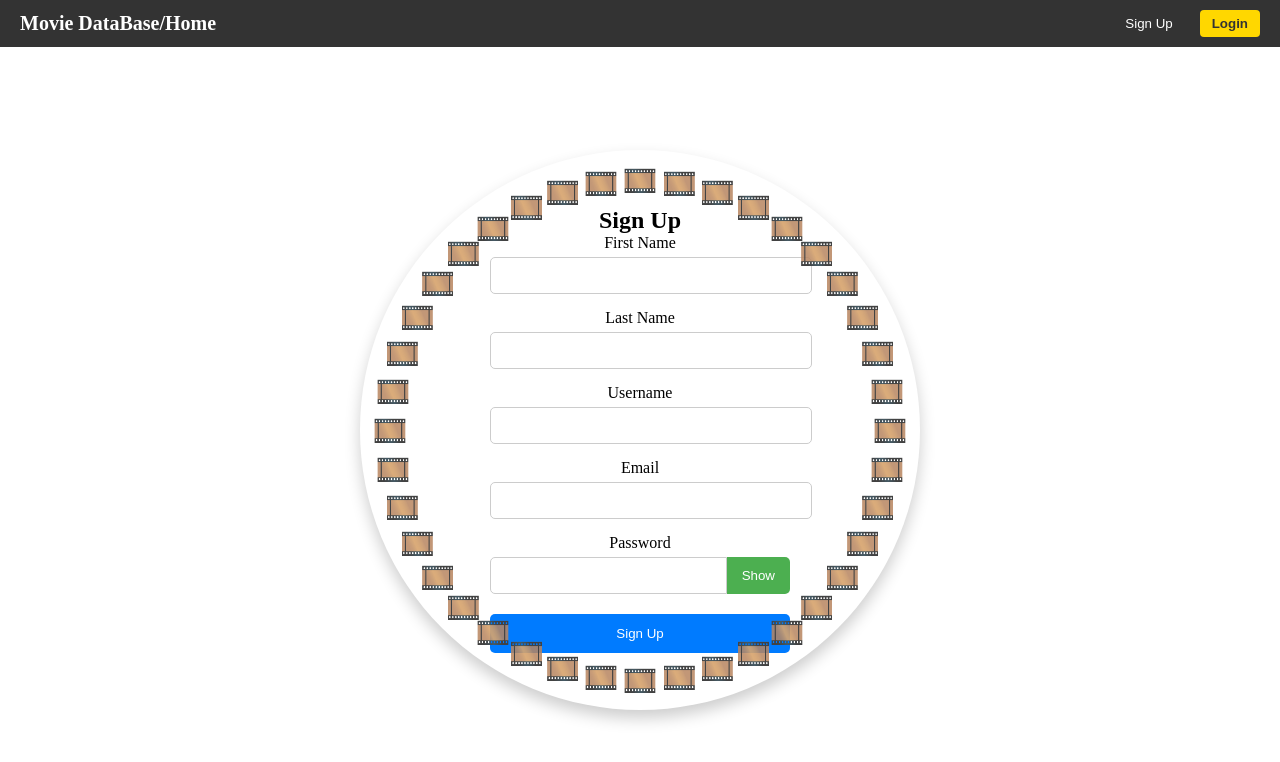
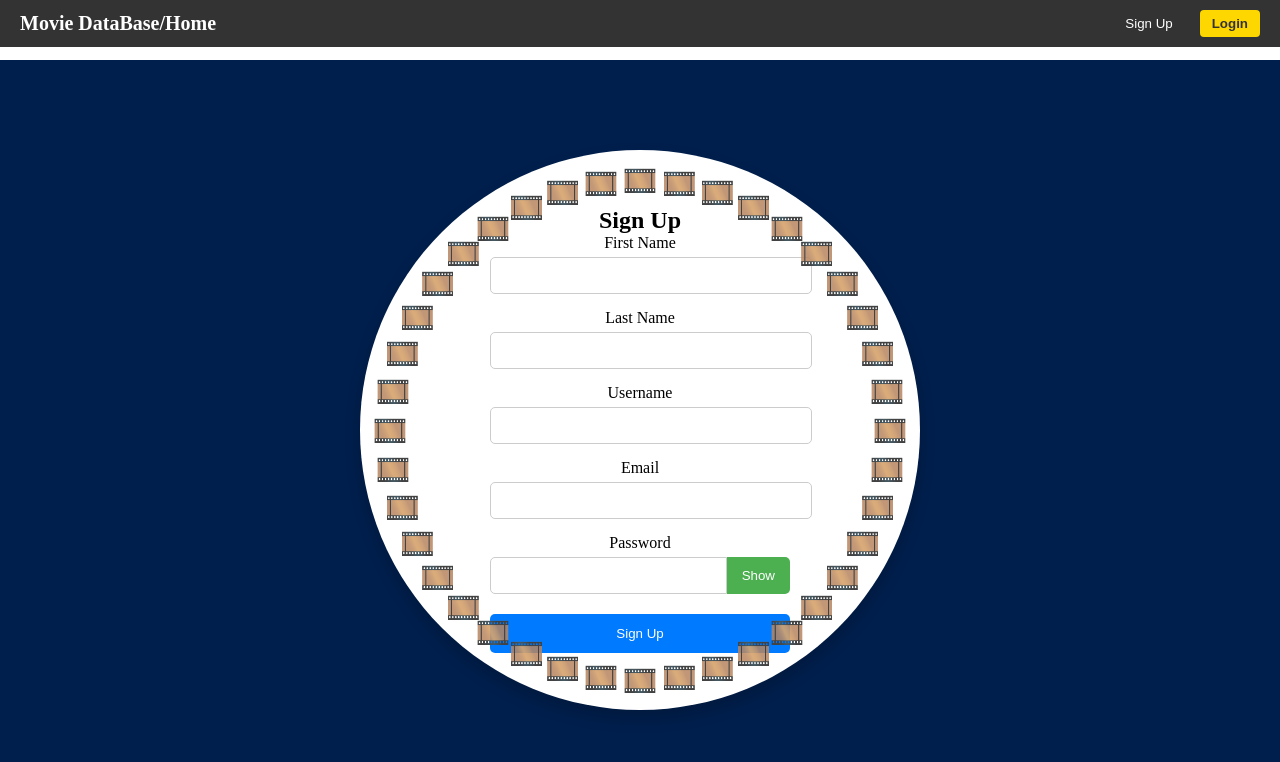
Before and after one commit to minyardlucky/MovieDB3, a React (Vite) app: page /signup in a window 1280 px wide. Shown: the top 762 px of the page. Built offline with nearby package versions, Linux system fonts and the light colour scheme; no server answers.

Commit message:
signup background color

```diff
--- a/src/components/SignUp/SignUp.jsx
+++ b/src/components/SignUp/SignUp.jsx
@@ -89,6 +89,7 @@ function SignUp({ setUser }) {
     top: '60px', // Pushes the container down 60px
     left: 0,
     zIndex: 1, // Ensures the nav bar (zIndex > 1) is clickable
+    backgroundColor: '#001f4d'
   }}
 >
 
```
